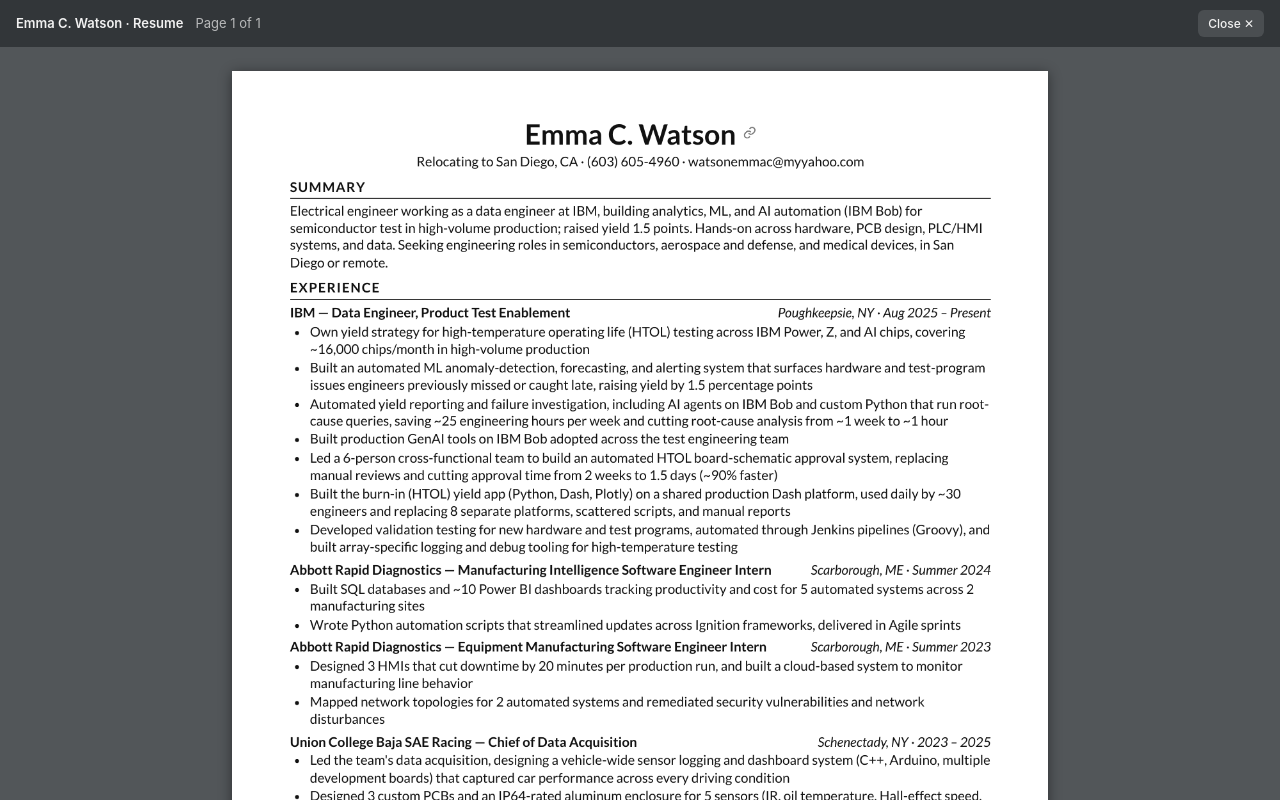
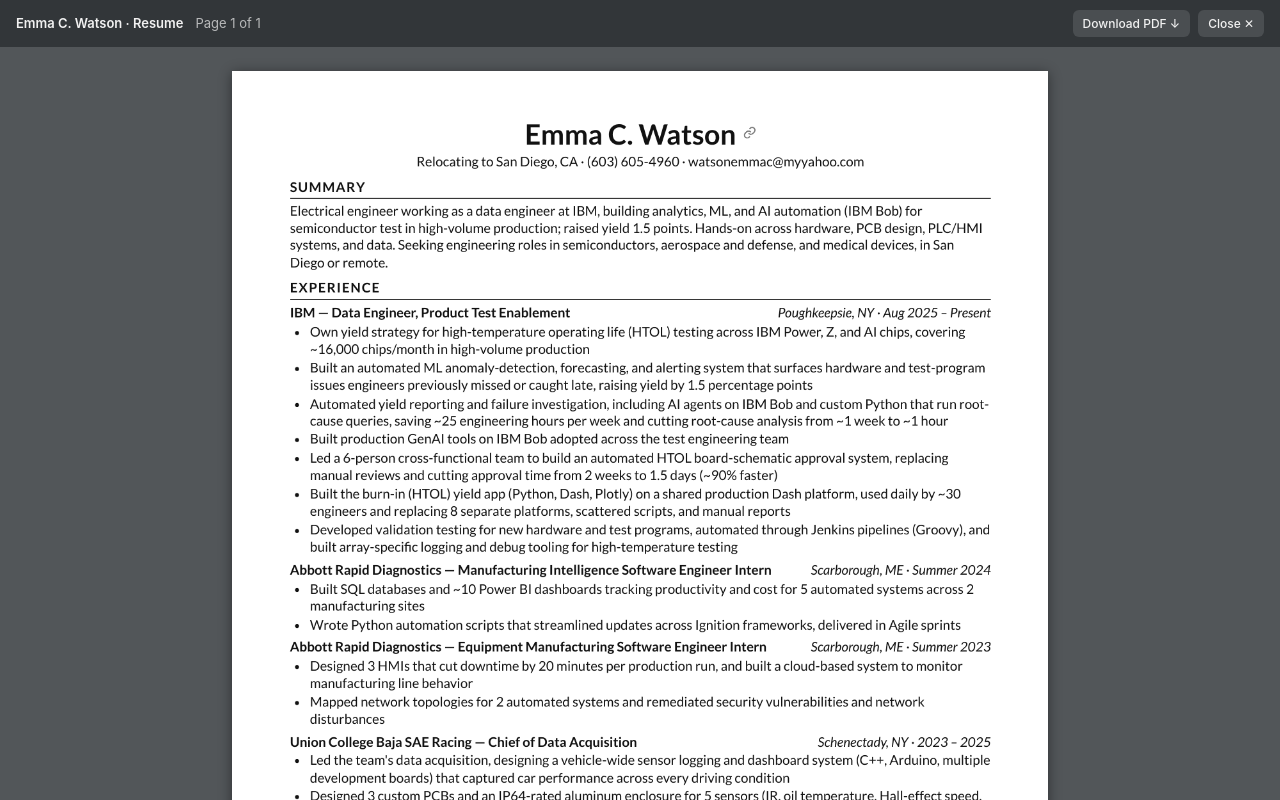
Before and after one commit to xemcat/emmawatson-site, a plain HTML site: page engineering/index.html in a window 1280 px wide. Both pictures are taken after a click on the link "View resume (PDF)". Shown: the part 1240-2040 px from the top of the page. Drawn offline with nearby package versions, Linux system fonts and the light colour scheme.

Commit message:
Add Download PDF to resume viewer on all pages
Real 1-page PDF per page (resume.pdf), saved as "Emma Watson Resume.pdf".

Co-Authored-By: Claude Opus 5.5 <noreply@anthropic.com>
Claude-Session: https://claude.ai/code/session_01WsbBtK8CtrmvEg6CBo1XwJ

```diff
--- a/engineering/index.html
+++ b/engineering/index.html
@@ -140,7 +140,7 @@ svg text{font-family:'Space Mono',monospace;fill:#eaf4ff;font-size:11px}
 
 <div aria-label="Resume" aria-modal="true" id="rv" role="dialog" style="position:fixed;inset:0;background:#525659;display:none;flex-direction:column;z-index:9999;font-family:Inter,system-ui,sans-serif">
 <div style="display:flex;align-items:center;gap:12px;padding:10px 16px;background:#323639;color:#f1f1f1;font-size:13px"><b style="font-weight:600">Emma C. Watson · Resume</b><span style="opacity:.7">Page 1 of 1</span>
-<span style="margin-left:auto;display:flex;gap:8px;align-items:center"><a class="rvb" href="#">Close ✕</a></span></div>
+<span style="margin-left:auto;display:flex;gap:8px;align-items:center"><a class="rvb" id="rvd" href="resume.pdf" download="Emma Watson Resume.pdf" style="text-decoration:none">Download PDF ↓</a><a class="rvb" href="#">Close ✕</a></span></div>
 <div style="flex:1;overflow:auto;padding:24px 16px 40px"><div id="rvp" style="position:relative;margin:0 auto;background:#fff;box-shadow:0 2px 12px rgba(0,0,0,.45);aspect-ratio:8.5/11;width:min(816px,calc(100vw - 32px))"><img alt="Emma C. Watson resume" src="resume.png" style="display:block;width:100%;height:100%"/><a href="https://www.linkedin.com/in/emma-catherine-watson/" rel="noopener" style="position:absolute;left:37.5%;top:4.2%;width:27%;height:3.6%" target="_blank" title="LinkedIn"></a></div></div></div>
 <style>.rvb{background:#4a4e51;border:none;color:#f1f1f1;border-radius:6px;padding:6px 10px;font:500 12px Inter,system-ui,sans-serif;cursor:pointer}.rvb:hover{background:#5d6164}</style>
 
```
Also changed, not shown: fintech/index.html (+1 -1 lines), infotech/index.html (+1 -1 lines), quant/index.html (+1 -1 lines), tech-consulting/index.html (+1 -1 lines), 5 other files.
